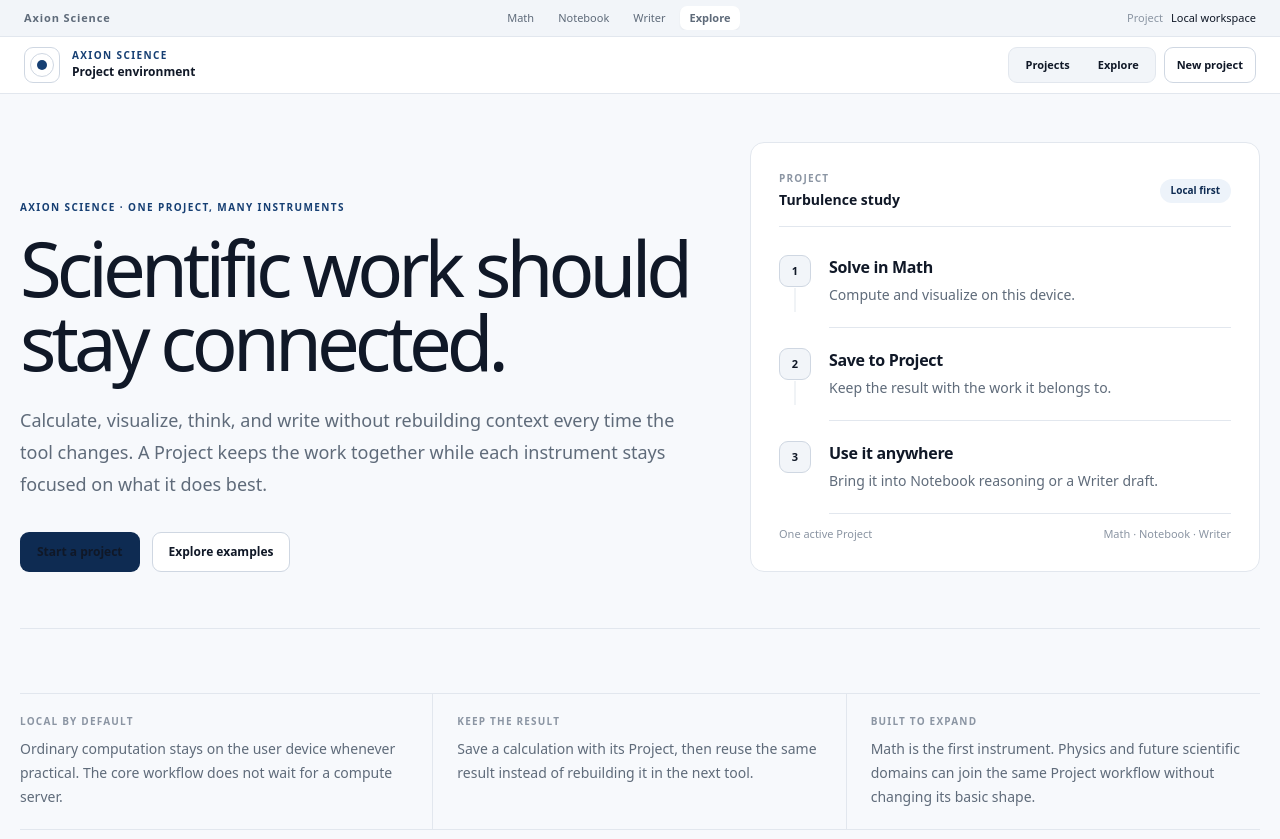
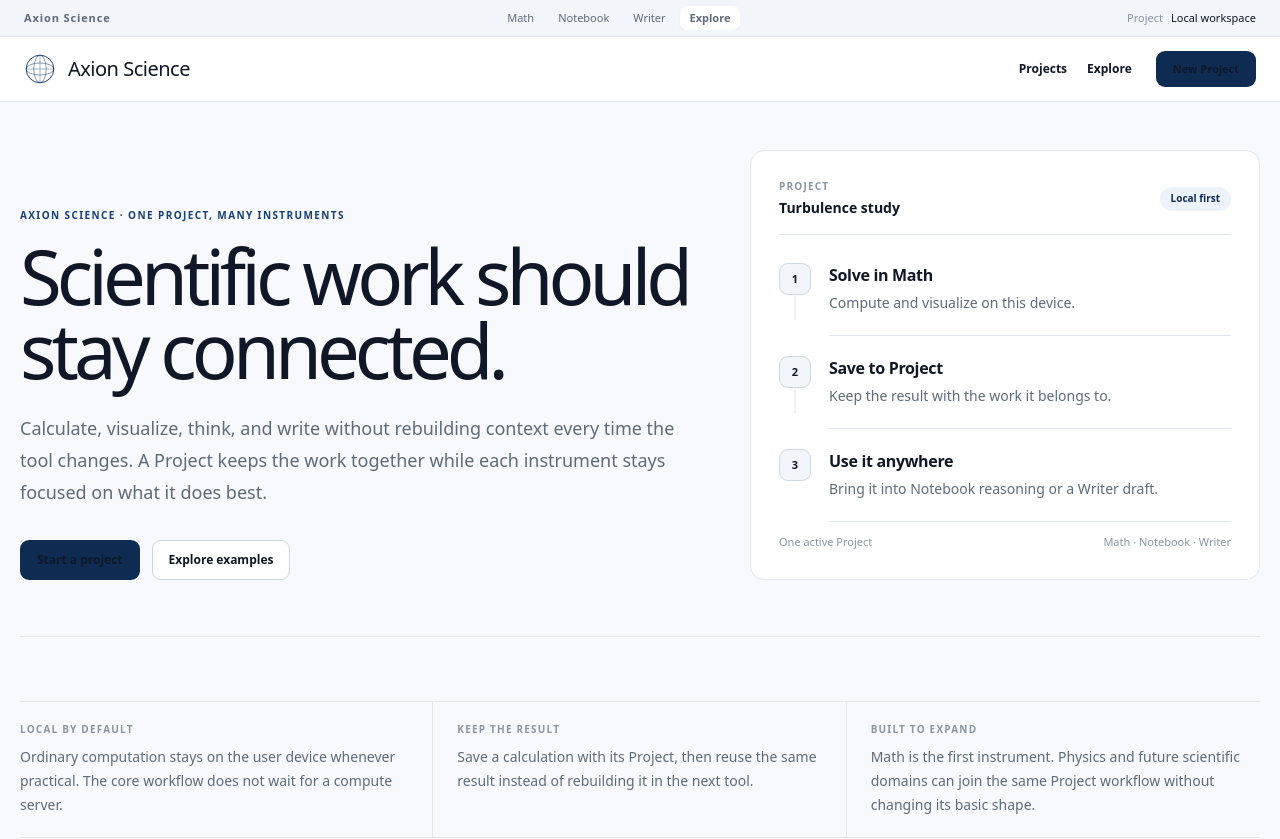
Before and after one commit to AxionSoftware-Inc/Problem-library, a Next.js app: page / in a window 1280 px wide. Shown: the top 839 px of the page. Built offline with nearby package versions, Linux system fonts and the light colour scheme; no server answers.

Commit message:
Align Science navbar with Mathematics reference

```diff
--- a/components/navbar.tsx
+++ b/components/navbar.tsx
@@ -8,51 +8,55 @@ const links = [
   { href: "/problems", label: "Explore" },
 ];
 
+function ScienceMark() {
+  return (
+    <svg viewBox="0 0 36 36" className="h-8 w-8 text-[var(--ax-accent)]" aria-hidden="true">
+      <circle cx="18" cy="18" r="15.5" fill="none" stroke="currentColor" strokeWidth="1.1" />
+      <ellipse cx="18" cy="18" rx="7" ry="15.5" fill="none" stroke="currentColor" strokeWidth="0.8" opacity="0.72" />
+      <ellipse cx="18" cy="18" rx="15.5" ry="6.8" fill="none" stroke="currentColor" strokeWidth="0.8" opacity="0.72" />
+      <path d="M3 18h30M18 2.5v31" stroke="currentColor" strokeWidth="0.75" opacity="0.55" />
+    </svg>
+  );
+}
+
+const navLink = "rounded-[var(--ax-radius-control)] px-2 py-1.5 text-[12px] font-semibold text-[var(--ax-text-soft)] outline-none transition-colors duration-[var(--ax-motion-fast)] hover:bg-[var(--ax-surface-soft)] hover:text-[var(--ax-text)] focus-visible:shadow-[var(--ax-focus-ring)]";
+
 export function Navbar() {
   const pathname = usePathname();
 
   return (
     <header className="sticky top-0 z-40 border-b border-[var(--ax-line)] bg-[color-mix(in_srgb,var(--ax-surface)_96%,transparent)] backdrop-blur-xl">
-      <div className="mx-auto flex h-14 w-full max-w-[var(--ax-content-max)] items-center justify-between gap-4 px-4 sm:px-6">
-        <Link href="/" className="flex min-w-0 items-center gap-3 outline-none focus-visible:shadow-[var(--ax-focus-ring)]" aria-label="Axion Science home">
-          <div className="relative flex h-9 w-9 shrink-0 items-center justify-center rounded-[var(--ax-radius-control)] border border-[var(--ax-line-strong)] bg-[var(--ax-surface)]">
-            <span className="h-2.5 w-2.5 rounded-full bg-[var(--ax-accent)]" />
-            <span className="absolute h-6 w-6 rounded-full border border-[var(--ax-line-strong)]" />
-          </div>
-          <div className="min-w-0 leading-none">
-            <p className="text-[10px] font-semibold uppercase tracking-[0.14em] text-[var(--ax-accent)]">Axion Science</p>
-            <p className="mt-1 truncate text-xs font-semibold text-[var(--ax-text)]">Project environment</p>
-          </div>
+      <div className="mx-auto flex h-[64px] w-full max-w-[var(--ax-content-max)] items-center justify-between gap-5 px-4 sm:px-6">
+        <Link href="/" className="flex min-w-0 items-center gap-3 rounded-[var(--ax-radius-control)] outline-none focus-visible:shadow-[var(--ax-focus-ring)]" aria-label="Axion Science home">
+          <ScienceMark />
+          <span className="truncate text-[19px] font-medium tracking-[-0.025em] text-[var(--ax-text)] sm:text-[20px]">
+            Axion Science
+          </span>
         </Link>
 
-        <div className="flex items-center gap-2">
-          <nav className="hidden h-9 items-center gap-1 rounded-[var(--ax-radius-control)] border border-[var(--ax-line)] bg-[var(--ax-surface-soft)] p-1 md:flex" aria-label="Science Hub">
+        <nav className="flex items-center gap-1 sm:gap-3" aria-label="Science Hub">
+          <div className="hidden items-center gap-1 md:flex">
             {links.map((link) => {
-              const isActive = pathname.startsWith(link.href);
+              const active = pathname.startsWith(link.href);
               return (
                 <Link
                   key={link.href}
                   href={link.href}
-                  aria-current={isActive ? "page" : undefined}
-                  className={`inline-flex h-7 items-center rounded-[7px] px-3 text-[11px] font-semibold outline-none transition-colors duration-[var(--ax-motion-fast)] focus-visible:shadow-[var(--ax-focus-ring)] ${
-                    isActive
-                      ? "bg-[var(--ax-surface)] text-[var(--ax-text)] shadow-[0_1px_2px_rgb(23_36_54_/_0.06)]"
-                      : "text-[var(--ax-text-soft)] hover:text-[var(--ax-text)]"
-                  }`}
+                  aria-current={active ? "page" : undefined}
+                  className={`${navLink} ${active ? "bg-[var(--ax-surface-soft)] text-[var(--ax-text)]" : ""}`}
                 >
                   {link.label}
                 </Link>
               );
             })}
-          </nav>
-
+          </div>
           <Link
             href="/projects"
-            className="inline-flex h-9 items-center justify-center rounded-[var(--ax-radius-control)] border border-[var(--ax-line-strong)] bg-[var(--ax-surface)] px-3 text-[11px] font-semibold text-[var(--ax-text)] outline-none transition-colors duration-[var(--ax-motion-fast)] hover:bg-[var(--ax-surface-soft)] focus-visible:shadow-[var(--ax-focus-ring)]"
+            className="ml-1 inline-flex h-9 items-center rounded-[var(--ax-radius-control)] border border-transparent bg-[var(--ax-accent-strong)] px-4 text-[11px] font-semibold text-white outline-none transition-colors duration-[var(--ax-motion-fast)] hover:bg-[var(--ax-accent)] focus-visible:shadow-[var(--ax-focus-ring)]"
           >
-            New project
+            New Project
           </Link>
-        </div>
+        </nav>
       </div>
     </header>
   );
```
